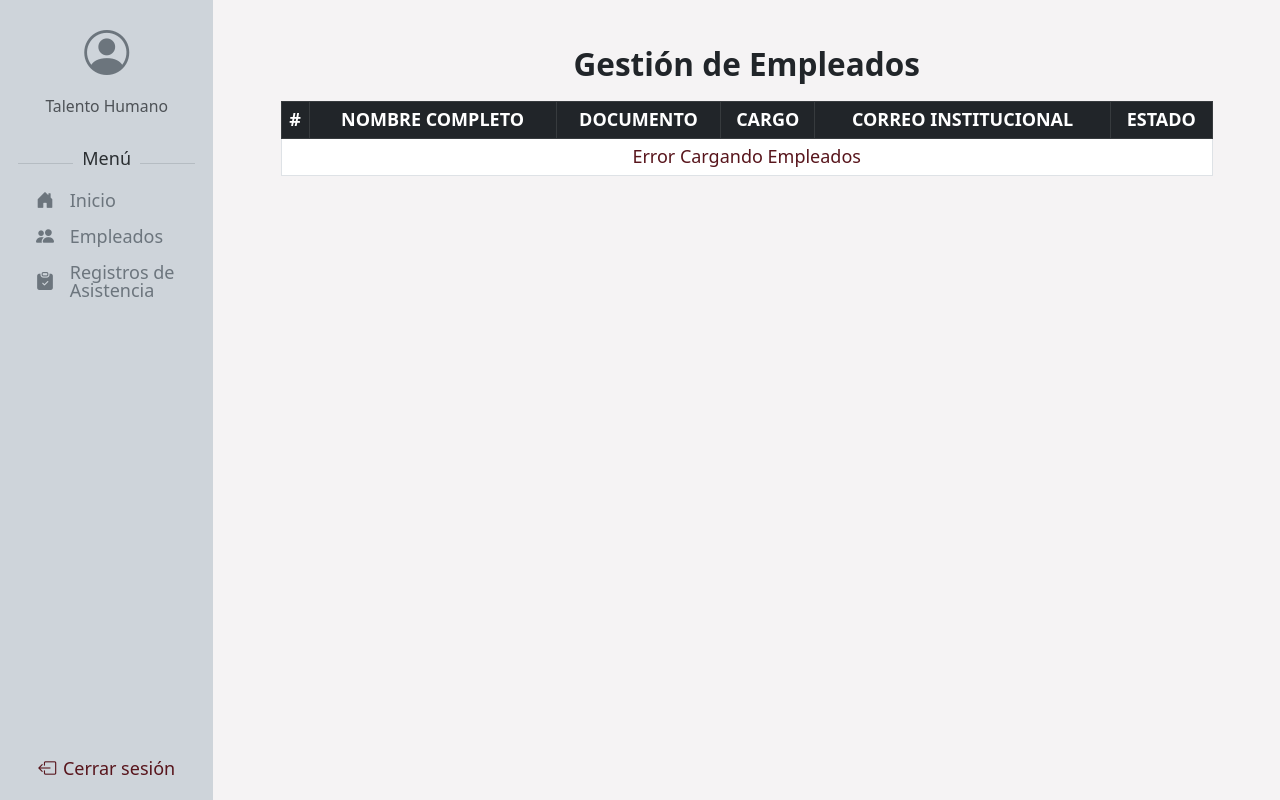
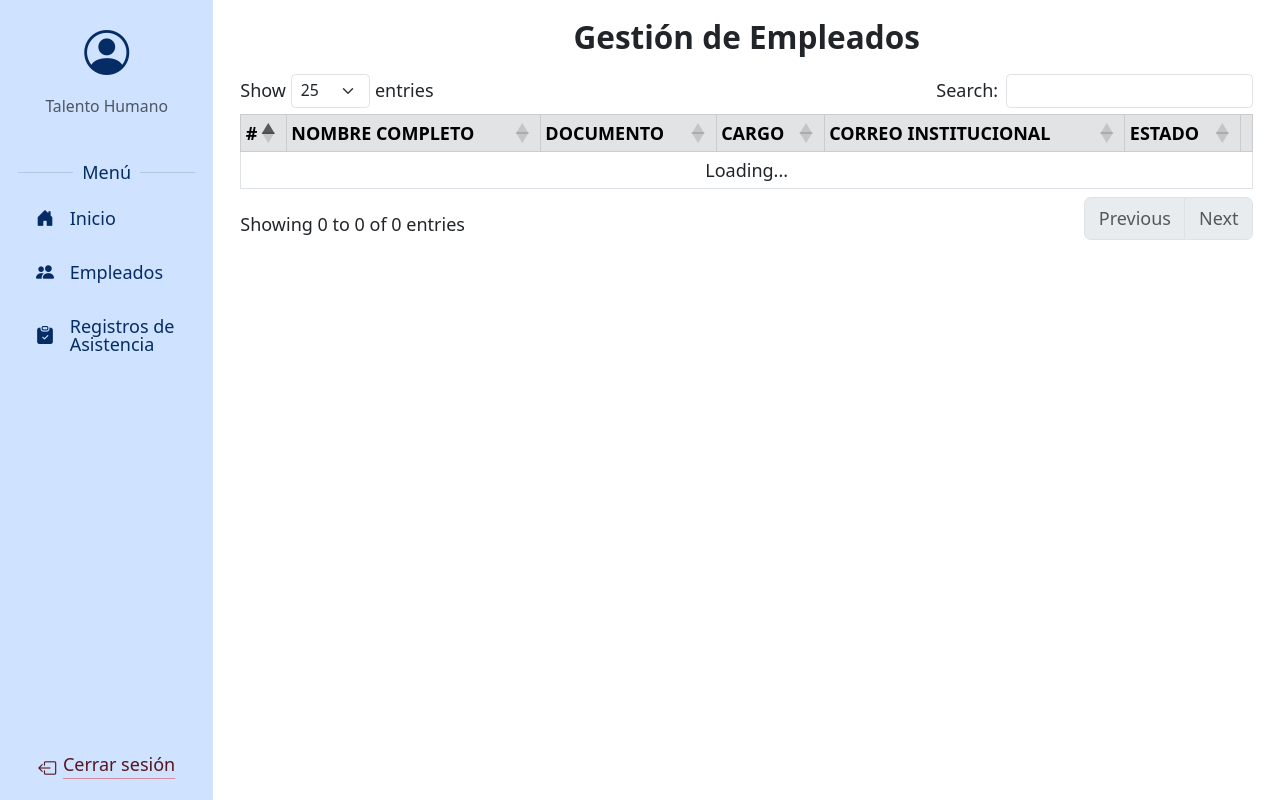
Before and after one commit to camercadoa/control_de_asistencia, a Django app: template control/templates/block_content/employees.html in a window 1280 px wide. Run offline with Django 5.2, Linux system fonts and the light colour scheme; the template is opened without the code that fills it, so the values that code supplies are empty; some libraries are stand-ins or nearby versions.

Commit message:
Updates
- Integración de DataTable.
- Cambio en Colores del Aplicativo

```diff
--- a/control/templates/block_content/employees.html
+++ b/control/templates/block_content/employees.html
@@ -4,12 +4,12 @@
 {% block container_class %}justify-content-start align-items-start{% endblock %}
 
 {% block content %}
-<div class="container-fluid m-4">
+<div class="container-fluid m-2">
     <h3 class="mb-3 d-flex justify-content-center align-items-center fw-bold">Gestión de Empleados</h3>
 
     <div class="table-responsive">
         <table class="table table-hover table-bordered table-sm text-center" id="tabla-empleados">
-            <thead class="table-dark align-middle">
+            <thead class="table-secondary align-middle">
                 <tr>
                     <th>#</th>
                     <th>NOMBRE COMPLETO</th>
@@ -17,74 +17,68 @@
                     <th>CARGO</th>
                     <th>CORREO INSTITUCIONAL</th>
                     <th>ESTADO</th>
+                    <th></th>
                 </tr>
             </thead>
-            <tbody class="text-uppercase">
-                <!-- Contenido dinámico -->
-            </tbody>
         </table>
-    </div>
-
-    <!-- Paginación -->
-    <div class="d-flex justify-content-between align-items-center mt-1">
-        <span id="caption-tabla-empleados" class="text-muted"></span>
-        <nav>
-            <ul class="pagination mb-0" id="pagination"></ul>
-        </nav>
     </div>
 </div>
 
 <script>
     document.addEventListener("DOMContentLoaded", () => {
-        const tbody = document.querySelector("#tabla-empleados tbody");
-        const pagination = document.getElementById("pagination");
-        const caption = document.getElementById("caption-tabla-empleados");
-        const pageSize = 25;
+        $('#tabla-empleados').DataTable({
+            processing: true,
+            serverSide: false,
+            ajax: {
+                url: "/api/empleados/",
+                dataSrc: ""
+            },
+            columns: [
+                { data: null, render: (d,t,r,m) => m.row + 1 },
+                { data: "nombre_completo", render: (data) => data ? data.toUpperCase() : "-" },
+                {
+                    data: "documento",
+                    render: function (data, type, row) {
+                        let sides = data.split(" - ");
+                        let typeSide = sides[0];
+                        let formattedNumberDocument = sides[1];
+                        let numberDocument = formattedNumberDocument.replace(/\./g, "");
 
-        async function cargarEmpleados(page = 1) {
-            try {
-                showSpinner(tbody, 6);
-                const response = await fetch(`/api/empleados/?page=${page}`);
-                const data = await response.json();
-
-                tbody.innerHTML = "";
-                let itemIndex = (page - 1) * pageSize + 1;
-
-                data.results.forEach(emp => {
-                    const fila = document.createElement("tr");
-                    fila.className = "align-middle small";
-                    fila.innerHTML = `
-                        <td>${itemIndex++}</td>
-                        <td class="text-wrap">${emp.nombre_completo}</td>
-                        <td>${emp.documento}</td>
-                        <td  class="text-wrap">${emp.cargo}</td>
-                        <td>-</td>
-                        <td>
-                            <span class="badge text-${emp.activo ? 'success-emphasis' : 'danger-emphasis'} bg-${emp.activo ? 'success-subtle' : 'danger-subtle'}">
-                                ${emp.activo ? "Activo" : "Inactivo"}
-                            </span>
-                        </td>
-                    `;
-                    tbody.appendChild(fila);
-                });
-
-                // Calcular rango mostrado en el caption
-                const start = (page - 1) * pageSize + 1;
-                const end = Math.min(page * pageSize, data.count);
-                caption.textContent = `Mostrando ${start}-${end} de ${data.count} empleados`;
-
-                // Reutilizamos la función global de paginación
-                renderPagination(pagination, data, page, pageSize, cargarEmpleados);
-
-            } catch (error) {
-                console.error(error);
-                showAlert("Ocurrió un error inesperado", "danger");
-                tbody.innerHTML = `<tr><td colspan="6" class="text-center text-danger-emphasis text-capitalize">Error cargando empleados</td></tr>`;
-                caption.textContent = "";
+                        if (type === 'display') {
+                            return data;
+                        }
+                        if (type === 'filter' || type === 'sort') {
+                            return `${typeSide} - ${numberDocument}`;
+                        }
+                        return data;
+                    }
+                },
+                { data: "cargo", render: (data) => data ? data.toUpperCase() : "-" },
+                { data: null, render: () => "-" },
+                { data: "activo", render: (activo) => `
+                    <span class="badge text-${activo ? 'success-emphasis' : 'danger-emphasis'} bg-${activo ? 'success-subtle' : 'danger-subtle'}">
+                        ${activo ? "Activo" : "Inactivo"}
+                    </span>
+                `},
+                { data: null, orderable: false, render: () => `
+                    <div class="dropdown">
+                        <a class="text-secondary-emphasis" type="button" data-bs-toggle="dropdown">
+                            <i class="bi bi-three-dots-vertical"></i>
+                        </a>
+                        <ul class="dropdown-menu">
+                            <li><a class="dropdown-item" href="#">Definir Horario</a></li>
+                            <li><a class="dropdown-item" href="#">Registro de ingreso</a></li>
+                            <li><a class="dropdown-item" href="#">Generar Código QR</a></li>
+                        </ul>
+                    </div>
+                `}
+            ],
+            pageLength: 25,
+            language: {
+                url: "//cdn.datatables.net/plug-ins/1.13.8/i18n/es-ES.json"
             }
-        }
-
-        cargarEmpleados();
+        });
     });
 </script>
+
 {% endblock %}
--- a/control/templates/dashboard.html
+++ b/control/templates/dashboard.html
@@ -10,6 +10,8 @@
     <link rel="stylesheet" href="https://cdn.jsdelivr.net/npm/bootstrap-icons@1.11.3/font/bootstrap-icons.min.css">
     <!-- Archivo CSS personalizado -->
     <link rel="stylesheet" href="{% static 'css/styles.css' %}">
+    <!-- DataTables CSS -->
+    <link rel="stylesheet" href="https://cdn.datatables.net/1.13.8/css/dataTables.bootstrap5.min.css">
 </head>
 <body>
     <!-- Contenedor para alertas -->
@@ -18,38 +20,38 @@
     <div class="container-fluid">
         <div class="row flex-nowrap">
             <!-- Panel lateral dinámico (escritorio) -->
-            <nav class="col-md-2 col-lg-2 d-none d-md-flex flex-column flex-shrink-0 p-3 bg-dark-subtle position-sticky top-0 min-vh-100 vh-100 overflow-auto">
+            <nav class="col-md-2 col-lg-2 d-none d-md-flex flex-column flex-shrink-0 p-3 bg-primary-subtle position-sticky top-0 min-vh-100 vh-100 overflow-auto">
 
                 <!-- Info usuario -->
                 <div class="d-flex flex-column align-items-center mb-4">
-                    <i class="bi bi-person-circle fs-1 text-secondary"></i>
-                    <p class="mt-2 mb-0 fw-semibold text-secondary-emphasis text-center">
+                    <i class="bi bi-person-circle fs-1 text-primary-emphasis"></i>
+                    <p class="mt-2 mb-0 fw-semibold text-primary-emphasis text-center">
                         {{ request.user.get_full_name|default:request.user.username }}
                     </p>
                     <small class="text-muted">Talento Humano</small>
                 </div>
 
                 <!-- Separador -->
-                <div class="d-flex align-items-center">
+                <div class="d-flex align-items-center mt-2">
                     <hr class="flex-grow-1 border-secondary">
-                    <h6 class="px-2 text-secondary-emphasis">Menú</h6>
+                    <span class="px-2 text-primary-emphasis">Menú</span>
                     <hr class="flex-grow-1 border-secondary">
                 </div>
 
                 <!-- Menú -->
                 <ul class="nav nav-pills flex-column mb-auto">
                     <li class="nav-item">
-                        <a href="{% url 'appDashboardRender' %}" class="nav-link d-flex align-items-center icon-link icon-link-hover icon-animation-top {% if request.resolver_match.url_name == 'appDashboardRender' %}active bg-secondary text-light{% else %}text-secondary{% endif %}">
+                        <a href="{% url 'appDashboardRender' %}" class="nav-link d-flex align-items-center icon-link icon-link-hover icon-animation-top lh-1 py-3 {% if request.resolver_match.url_name == 'appDashboardRender' %}active bg-primary text-light{% else %}text-primary-emphasis{% endif %}">
                             <i class="bi bi-house-door-fill me-2"></i> Inicio
                         </a>
                     </li>
                     <li class="nav-item">
-                        <a href="{% url 'appDashboardEmployeesRender' %}" class="nav-link d-flex align-items-center icon-link icon-link-hover icon-animation-top {% if request.resolver_match.url_name == 'appDashboardEmployeesRender' %}active bg-secondary text-light{% else %}text-secondary{% endif %}">
+                        <a href="{% url 'appDashboardEmployeesRender' %}" class="nav-link d-flex align-items-center icon-link icon-link-hover icon-animation-top lh-1 py-3 {% if request.resolver_match.url_name == 'appDashboardEmployeesRender' %}active bg-primary text-light{% else %}text-primary-emphasis{% endif %}">
                             <i class="bi bi-people-fill me-2"></i> Empleados
                         </a>
                     </li>
                     <li class="nav-item">
-                        <a href="{% url "appDashboardAssistanceRecordRender" %}" class="nav-link d-flex align-items-center icon-link icon-link-hover icon-animation-top {% if request.resolver_match.url_name == 'appDashboardAssistanceRecordRender' %}active bg-secondary text-light{% else %}text-secondary{% endif %}">
+                        <a href="{% url "appDashboardAssistanceRecordRender" %}" class="nav-link d-flex align-items-center icon-link icon-link-hover icon-animation-top lh-1 py-3 {% if request.resolver_match.url_name == 'appDashboardAssistanceRecordRender' %}active bg-primary text-light{% else %}text-primary-emphasis{% endif %}">
                             <i class="bi bi-clipboard-check-fill me-2"></i> Registros de Asistencia
                         </a>
                     </li>
@@ -57,57 +59,61 @@
 
                 <!-- Botón Cerrar sesión -->
                 <div class="mt-auto text-center">
-                    <a href="{% url 'logoutSesion' %}" class="icon-link icon-link-hover icon-animation-left text-danger-emphasis link-offset-3-hover link-underline-danger link-underline-opacity-0 link-underline-opacity-25-hover">
+                    <a href="{% url 'logoutSesion' %}" class="icon-link icon-link-hover icon-animation-left text-danger-emphasis link-offset-3 link-underline-danger link-underline-opacity-50">
                         <i class="bi bi-box-arrow-left"></i> Cerrar sesión
                     </a>
                 </div>
             </nav>
 
             <!-- Panel lateral móvil (offcanvas) -->
-            <div class="offcanvas offcanvas-start bg-dark-subtle" tabindex="-1" id="mobileSidebar">
+            <div class="offcanvas offcanvas-start bg-primary-subtle" tabindex="-1" id="mobileSidebar">
                 <div class="offcanvas-header">
                     <h5 class="offcanvas-title text-secondary-emphasis">Menú</h5>
                     <button type="button" class="btn-close" data-bs-dismiss="offcanvas"></button>
                 </div>
                 <div class="offcanvas-body d-flex flex-column">
-
                     <!-- Info usuario -->
                     <div class="d-flex flex-column align-items-center mb-4">
-                        <i class="bi bi-person-circle fs-1 text-secondary"></i>
-                        <p class="mt-2 mb-0 fw-semibold text-secondary-emphasis text-center">
+                        <i class="bi bi-person-circle fs-1 text-primary-emphasis"></i>
+                        <p class="mt-2 mb-0 fw-semibold text-primary-emphasis text-center">
                             {{ request.user.get_full_name|default:request.user.username }}
                         </p>
-                        <small class="text-muted">Usuario</small>
+                        <small class="text-muted">Talento Humano</small>
                     </div>
 
+                    <!-- Menú -->
                     <ul class="nav nav-pills flex-column mb-auto">
                         <li class="nav-item">
-                            <a href="/" class="nav-link d-flex align-items-center {% if request.resolver_match.url_name == 'appDashboardRender' %}active bg-secondary text-light{% else %}text-secondary{% endif %}">
+                            <a href="{% url 'appDashboardRender' %}" class="nav-link d-flex align-items-center icon-link icon-link-hover icon-animation-top lh-1 py-3 {% if request.resolver_match.url_name == 'appDashboardRender' %}active bg-primary text-light{% else %}text-primary-emphasis{% endif %}">
                                 <i class="bi bi-house-door-fill me-2"></i> Inicio
                             </a>
-                            <a href="{% url 'appDashboardEmployeesRender' %}" class="nav-link d-flex align-items-center {% if request.resolver_match.url_name == 'appDashboardEmployeesRender' %}active bg-secondary text-light{% else %}text-secondary{% endif %}">
+                        </li>
+                        <li class="nav-item">
+                            <a href="{% url 'appDashboardEmployeesRender' %}" class="nav-link d-flex align-items-center icon-link icon-link-hover icon-animation-top lh-1 py-3 {% if request.resolver_match.url_name == 'appDashboardEmployeesRender' %}active bg-primary text-light{% else %}text-primary-emphasis{% endif %}">
                                 <i class="bi bi-people-fill me-2"></i> Empleados
                             </a>
-                            <a href="{% url "appDashboardAssistanceRecordRender" %}" class="nav-link d-flex align-items-center {% if request.resolver_match.url_name == 'appDashboardAssistanceRecordRender' %}active bg-secondary text-light{% else %}text-secondary{% endif %}">
+                        </li>
+                        <li class="nav-item">
+                            <a href="{% url "appDashboardAssistanceRecordRender" %}" class="nav-link d-flex align-items-center icon-link icon-link-hover icon-animation-top lh-1 py-3 {% if request.resolver_match.url_name == 'appDashboardAssistanceRecordRender' %}active bg-primary text-light{% else %}text-primary-emphasis{% endif %}">
                                 <i class="bi bi-clipboard-check-fill me-2"></i> Registros de Asistencia
                             </a>
                         </li>
                     </ul>
 
                     <!-- Botón Cerrar sesión -->
-                    <div class="mt-auto">
-                        <a href="{% url 'logoutSesion' %}" class="btn btn-outline-danger d-flex align-items-center justify-content-center gap-2 w-100">
-                            <i class="bi bi-box-arrow-left"></i> <span>Cerrar sesión</span>
+                    <div class="mt-auto text-center">
+                        <a href="{% url 'logoutSesion' %}" class="icon-link icon-link-hover icon-animation-left text-danger-emphasis link-offset-3 link-underline-danger link-underline-opacity-50">
+                            <i class="bi bi-box-arrow-left"></i> Cerrar sesión
                         </a>
                     </div>
                 </div>
             </div>
 
             <!-- Contenido principal -->
-            <main class="col px-4 py-3 d-flex {% block container_class %}justify-content-center align-items-center{% endblock %}">
+            <main class="col px-1 py-2 d-flex {% block container_class %}justify-content-center align-items-center{% endblock %}">
                 <!-- Botón hamburguesa (solo visible en móvil) -->
-                <button class="btn btn-outline-secondary d-md-none mb-3 focus-ring focus-ring-secondary border" data-bs-toggle="offcanvas" data-bs-target="#mobileSidebar">
-                    <i class="bi bi-list fs-4"></i>
+                <button class="position-fixed top-0 start-0 mt-2 ms-2 btn btn-sm btn-outline-secondary d-md-none mb-3" data-bs-toggle="offcanvas" data-bs-target="#mobileSidebar">
+                    <i class="bi bi-list fs-6"></i>
                 </button>
 
                 {% block content %}
@@ -121,5 +127,10 @@
     <script src="https://cdn.jsdelivr.net/npm/bootstrap@5.3.0/dist/js/bootstrap.bundle.min.js"></script>
     <!-- Global JS -->
     <script src="{% static 'js/main.js' %}"></script>
+    <!-- jQuery (requerido por DataTables) -->
+    <script src="https://code.jquery.com/jquery-3.7.1.min.js"></script>
+    <!-- DataTables JS -->
+    <script src="https://cdn.datatables.net/1.13.8/js/jquery.dataTables.min.js"></script>
+    <script src="https://cdn.datatables.net/1.13.8/js/dataTables.bootstrap5.min.js"></script>
 </body>
 </html>
--- a/core_asistencia/settings.py
+++ b/core_asistencia/settings.py
@@ -72,11 +72,6 @@
 ]
 
 WSGI_APPLICATION = 'core_asistencia.wsgi.application'
-
-REST_FRAMEWORK = {
-    "DEFAULT_PAGINATION_CLASS": "rest_framework.pagination.PageNumberPagination",
-    "PAGE_SIZE": 25
-}
 
 
 # Database
--- a/static/JS/main.js
+++ b/static/JS/main.js
@@ -210,47 +210,3 @@
 function hideSpinner(container) {
     container.innerHTML = "";
 }
-
-// Renderizar paginación
-function renderPagination(paginationContainer, data, currentPage, pageSize, onPageChange) {
-    paginationContainer.innerHTML = "";
-    const totalPages = Math.ceil(data.count / pageSize);
-
-    paginationContainer.innerHTML = `
-        <li class="page-item ${currentPage === 1 ? "disabled" : ""}">
-            <a class="page-link text-secondary-emphasis focus-ring focus-ring-secondary" href="#" data-page="1">
-                <i class="bi bi-chevron-bar-left"></i>
-            </a>
-        </li>
-        <li class="page-item ${!data.previous ? "disabled" : ""}">
-            <a class="page-link text-secondary-emphasis focus-ring focus-ring-secondary" href="#" data-page="${currentPage - 1}">
-                <i class="bi bi-chevron-left"></i>
-            </a>
-        </li>
-        <li class="page-item disabled">
-            <a class="page-link text-secondary-emphasis focus-ring focus-ring-secondary">
-                Página ${currentPage} de ${totalPages}
-            </a>
-        </li>
-        <li class="page-item ${!data.next ? "disabled" : ""}">
-            <a class="page-link text-secondary-emphasis focus-ring focus-ring-secondary" href="#" data-page="${currentPage + 1}">
-                <i class="bi bi-chevron-right"></i>
-            </a>
-        </li>
-        <li class="page-item ${currentPage === totalPages ? "disabled" : ""}">
-            <a class="page-link text-secondary-emphasis focus-ring focus-ring-secondary" href="#" data-page="${totalPages}">
-                <i class="bi bi-chevron-bar-right"></i>
-            </a>
-        </li>
-    `;
-
-    paginationContainer.querySelectorAll("a[data-page]").forEach(link => {
-        link.addEventListener("click", (e) => {
-            e.preventDefault();
-            const targetPage = parseInt(link.dataset.page);
-            if (!isNaN(targetPage) && targetPage >= 1 && targetPage <= totalPages && targetPage !== currentPage) {
-                onPageChange(targetPage);
-            }
-        });
-    });
-}
--- a/static/css/styles.css
+++ b/static/css/styles.css
@@ -2,11 +2,6 @@
     font-size: 18px;
     margin: 0;
     padding: 0;
-}
-body {background-color: #f5f3f4;}
-a {
-    line-height: 1;
-    margin-top: 0 !important;
 }
 #alert-container {z-index: 1055;}
 .btn-animation {transition: transform 0.1s ease-in-out;}
```
Also changed, not shown: control/templates/lobby.html (+5 -6 lines), control/templates/qr_reader.html (+22 -19 lines).
